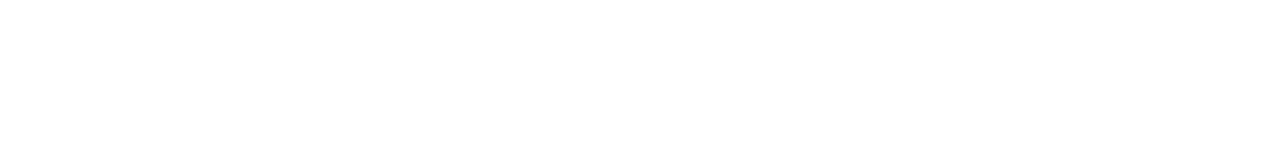
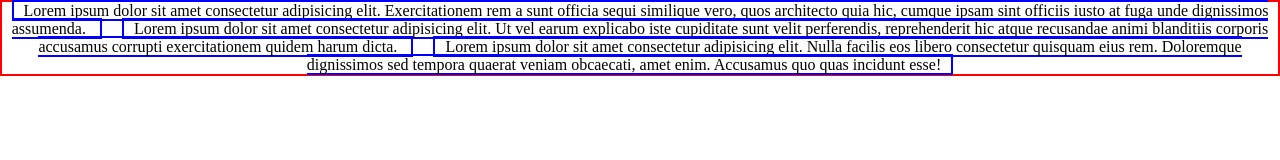
Before and after one commit to pipocapixel/display-inline, a plain HTML site: page index.html in a window 1280 px wide. Drawn offline with Linux system fonts and the light colour scheme.

Commit message:
atividade finalizada

```diff
--- a/index.html
+++ b/index.html
@@ -4,9 +4,22 @@
     <meta charset="UTF-8">
     <meta http-equiv="X-UA-Compatible" content="IE=edge">
     <meta name="viewport" content="width=device-width, initial-scale=1.0">
+    <link rel="stylesheet" href="style.css">
     <title>Display Inline</title>
 </head>
 <body>
+    <main>
+        <div>
+            Lorem ipsum dolor sit amet consectetur adipisicing elit. Exercitationem rem a sunt officia sequi similique vero, quos architecto quia hic, cumque ipsam sint officiis iusto at fuga unde dignissimos assumenda.
+        </div>
 
+        <div>
+            Lorem ipsum dolor sit amet consectetur adipisicing elit. Ut vel earum explicabo iste cupiditate sunt velit perferendis, reprehenderit hic atque recusandae animi blanditiis corporis accusamus corrupti exercitationem quidem harum dicta.
+        </div>
+
+        <div>
+            Lorem ipsum dolor sit amet consectetur adipisicing elit. Nulla facilis eos libero consectetur quisquam eius rem. Doloremque dignissimos sed tempora quaerat veniam obcaecati, amet enim. Accusamus quo quas incidunt esse!
+        </div>
+    </main>
 </body>
 </html>
--- /dev/null
+++ b/style.css
@@ -0,0 +1,17 @@
+*{
+    margin: 0;
+    padding: 0;
+    box-sizing: border-box;
+}
+
+main{
+    border: 2px solid red ;
+    text-align: center;
+}
+
+div{
+    border: 2px solid blue;
+    display: inline;
+    margin-right: 20px;
+    padding-inline: 10px;
+}
```
